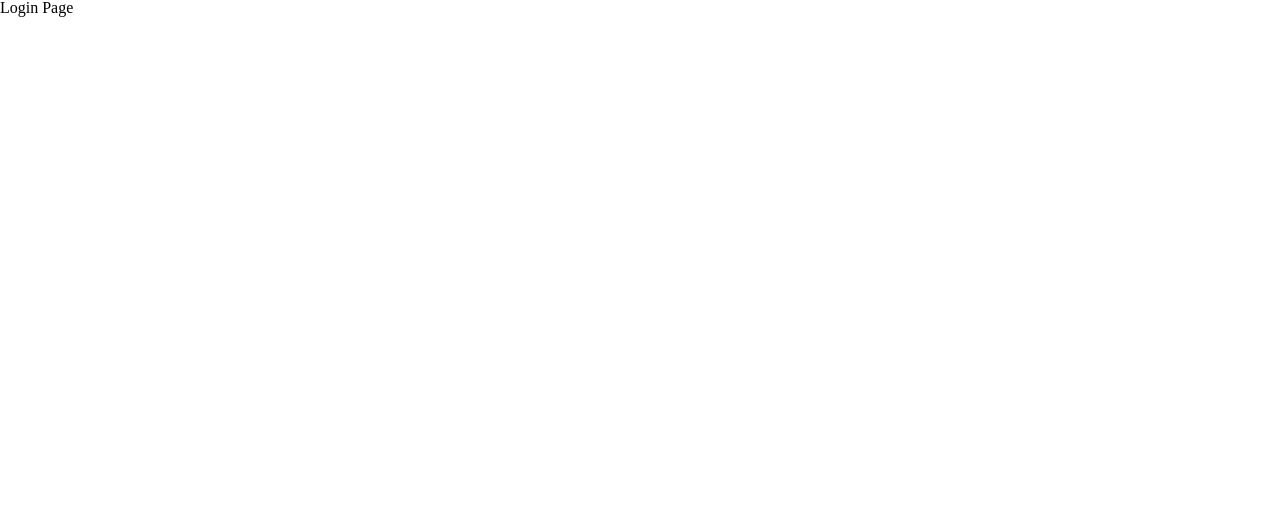
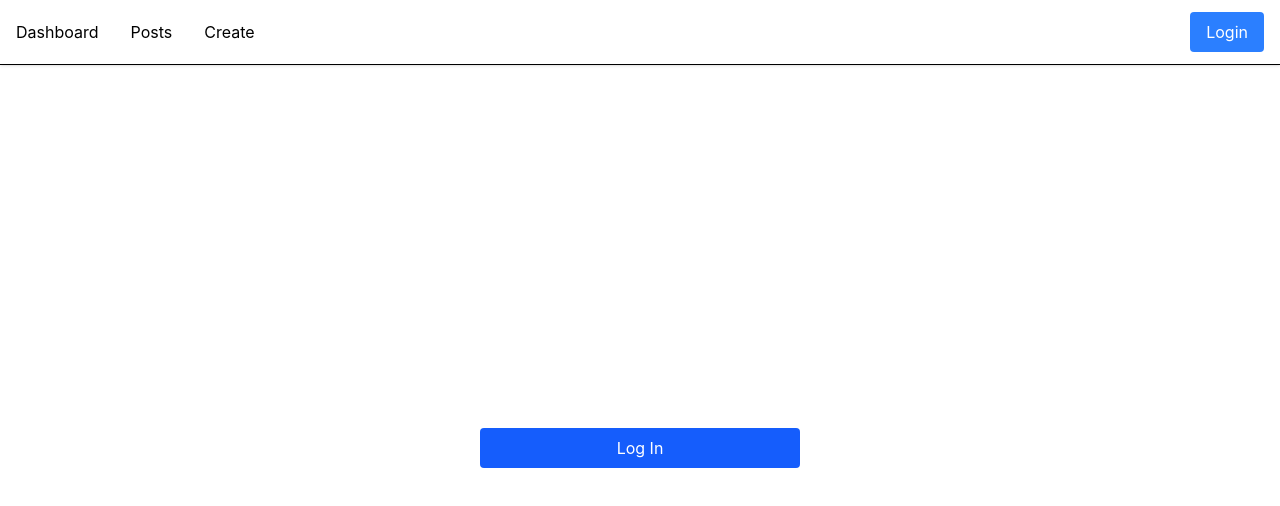
Before and after one commit to sunaycansev/post-view, a React (Vite) app: page /login in a window 1280 px wide. Shown: the top 506 px of the page. Built offline with nearby package versions, Linux system fonts and the light colour scheme.

Commit message:
feat: add login/logout and navbar

```diff
--- a/package.json
+++ b/package.json
@@ -15,14 +15,18 @@
   },
   "dependencies": {
     "@tailwindcss/vite": "^4.1.4",
+    "@tanstack/query-sync-storage-persister": "^5.74.4",
     "@tanstack/react-query": "^5.74.4",
     "@tanstack/react-query-devtools": "^5.74.4",
+    "@tanstack/react-query-persist-client": "^5.74.4",
     "husky": "^9.1.7",
     "lint-staged": "^15.5.1",
     "lodash": "^4.17.21",
+    "lucide-react": "^0.503.0",
     "react": "^18.2.0",
     "react-dom": "^18.2.0",
     "react-router-dom": "6",
+    "sonner": "^2.0.3",
     "tailwindcss": "^4.1.4"
   },
   "devDependencies": {
--- a/src/App.tsx
+++ b/src/App.tsx
@@ -3,15 +3,45 @@ import "./App.css";
 import routes from "@/routes/routes";
 import AuthWrapper from "@/components/AuthWrapper";
 import PrefetchWrapper from "@/components/PrefetchWrapper";
-import { QueryClient, QueryClientProvider } from "@tanstack/react-query";
+import { QueryClient } from "@tanstack/react-query";
+import { PersistQueryClientProvider } from "@tanstack/react-query-persist-client";
+import { createSyncStoragePersister } from "@tanstack/query-sync-storage-persister";
 import { ReactQueryDevtools } from "@tanstack/react-query-devtools";
+import { Toaster } from "sonner";
+import { AUTH_QUERY_KEY } from "./constants";
+import { Navbar } from "./components/Navbar";
 
-const queryClient = new QueryClient();
+const queryClient = new QueryClient({
+  defaultOptions: {
+    queries: {
+      gcTime: 1000 * 60 * 60 * 24,
+      staleTime: 1000 * 60 * 5,
+    },
+  },
+});
+
+const persister = createSyncStoragePersister({
+  storage: window.localStorage,
+});
 
 function App() {
   return (
-    <QueryClientProvider client={queryClient}>
+    <PersistQueryClientProvider
+      client={queryClient}
+      persistOptions={{
+        persister,
+        maxAge: 1000 * 60 * 60 * 24,
+        dehydrateOptions: {
+          shouldDehydrateQuery: (query) =>
+            query.queryKey[0] === AUTH_QUERY_KEY[0] &&
+            query.queryKey[1] === AUTH_QUERY_KEY[1],
+        },
+        hydrateOptions: {},
+      }}
+    >
       <BrowserRouter>
+        <Navbar />
+        <div className="pt-24">
           <Routes>
             {routes.map((route) => (
               <Route
@@ -30,9 +60,11 @@ function App() {
               />
             ))}
           </Routes>
+        </div>
+        <ReactQueryDevtools initialIsOpen={false} />
+        <Toaster richColors position="top-right" />
       </BrowserRouter>
-      <ReactQueryDevtools initialIsOpen={false} />
-    </QueryClientProvider>
+    </PersistQueryClientProvider>
   );
 }
 
--- a/src/components/AuthWrapper.tsx
+++ b/src/components/AuthWrapper.tsx
@@ -1,5 +1,5 @@
 import { PropsWithChildren } from "react";
-import { Navigate } from "react-router-dom";
+import { Navigate, useLocation } from "react-router-dom";
 import { Permission } from "@/constants";
 import { useAuth } from "@/hooks/useAuth";
 import AuthorityGuard from "./AuthorityGuard";
@@ -11,14 +11,19 @@ type AuthWrapperProps = PropsWithChildren<{
 
 const AuthWrapper = (props: AuthWrapperProps) => {
   const { isPrivate = false, permissions = [], children } = props;
-  const { user } = useAuth();
+  const { user, isLoading } = useAuth();
+  const location = useLocation();
+
+  if (isLoading) {
+    return <div>Loading Authentication...</div>;
+  }
 
   if (!isPrivate) {
     return <>{children}</>;
   }
 
   if (!user) {
-    return <Navigate to="/login" />;
+    return <Navigate to="/login" state={{ from: location }} replace />;
   }
 
   if (permissions.length > 0) {
--- /dev/null
+++ b/src/components/Navbar.tsx
@@ -0,0 +1,65 @@
+import { useAuth } from "@/hooks/useAuth";
+import { useQueryClient } from "@tanstack/react-query";
+import { AUTH_QUERY_KEY } from "@/constants";
+import { Link, useNavigate } from "react-router-dom";
+
+export const Navbar = () => {
+  const { user } = useAuth();
+  const queryClient = useQueryClient();
+  const navigate = useNavigate();
+
+  const handleLogout = () => {
+    queryClient.invalidateQueries({
+      queryKey: AUTH_QUERY_KEY,
+    });
+  };
+
+  const handleLogin = () => {
+    navigate("/login");
+  };
+
+  return (
+    <nav className="fixed top-0 left-0 right-0 z-50 bg-white border-b shadow-sm">
+      <div className="container grid grid-cols-2 items-center h-16 px-4 mx-auto">
+        <div className="flex gap-4 sm:gap-8">
+          <Link
+            to="/dashboard"
+            className="text-sm sm:text-base hover:text-gray-600"
+          >
+            Dashboard
+          </Link>
+          <Link
+            to="/posts"
+            className="text-sm sm:text-base hover:text-gray-600"
+          >
+            Posts
+          </Link>
+          <Link
+            to="/create-post"
+            className="text-sm sm:text-base hover:text-gray-600"
+          >
+            Create
+          </Link>
+        </div>
+
+        <div className="flex justify-end">
+          {user ? (
+            <button
+              onClick={handleLogout}
+              className="bg-red-500 hover:bg-red-600 hover:cursor-pointer px-3 py-1.5 sm:px-4 sm:py-2 rounded text-white text-sm sm:text-base"
+            >
+              Logout
+            </button>
+          ) : (
+            <button
+              onClick={handleLogin}
+              className="bg-blue-500 hover:bg-blue-600 hover:cursor-pointer px-3 py-1.5 sm:px-4 sm:py-2 rounded text-white text-sm sm:text-base"
+            >
+              Login
+            </button>
+          )}
+        </div>
+      </div>
+    </nav>
+  );
+};
--- a/src/constants.ts
+++ b/src/constants.ts
@@ -4,3 +4,17 @@ export enum Permission {
   EDIT_POST = "EDIT_POST",
   CREATE_POST = "CREATE_POST",
 }
+
+export interface User {
+  id: number;
+  name: string;
+  permissions: Permission[];
+}
+
+export const AUTH_QUERY_KEY = ["user", "me"];
+
+export const DUMMY_USER: User = {
+  id: 1,
+  name: "John Doe",
+  permissions: [Permission.VIEW_POSTS, Permission.VIEW_COMMENTS],
+};
--- a/src/hooks/useAuth.ts
+++ b/src/hooks/useAuth.ts
@@ -1,11 +1,20 @@
-import { Permission } from "@/constants";
+import { useQuery } from "@tanstack/react-query";
+import { AUTH_QUERY_KEY, User } from "../constants";
 
 export const useAuth = () => {
+  const { data: user, isPending } = useQuery<User | null, Error>({
+    queryKey: AUTH_QUERY_KEY,
+    queryFn: () => null,
+    staleTime: Infinity,
+    gcTime: Infinity,
+    retry: false,
+    refetchOnWindowFocus: false,
+    refetchOnMount: false,
+    refetchOnReconnect: false,
+  });
+
   return {
-    user: {
-      id: "1",
-      name: "John Doe",
-      permissions: [Permission.VIEW_POSTS, Permission.VIEW_COMMENTS],
-    },
+    user,
+    isLoading: isPending,
   };
 };
--- a/src/index.css
+++ b/src/index.css
@@ -1,129 +1,7 @@
-/* http://meyerweb.com/eric/tools/css/reset/
-   v2.0 | 20110126
-   License: none (public domain)
-*/
+* {
+  box-sizing: border-box;
+}
 
-html,
-body,
-div,
-span,
-applet,
-object,
-iframe,
-h1,
-h2,
-h3,
-h4,
-h5,
-h6,
-p,
-blockquote,
-pre,
-a,
-abbr,
-acronym,
-address,
-big,
-cite,
-code,
-del,
-dfn,
-em,
-img,
-ins,
-kbd,
-q,
-s,
-samp,
-small,
-strike,
-strong,
-sub,
-sup,
-tt,
-var,
-b,
-u,
-i,
-center,
-dl,
-dt,
-dd,
-ol,
-ul,
-li,
-fieldset,
-form,
-label,
-legend,
-table,
-caption,
-tbody,
-tfoot,
-thead,
-tr,
-th,
-td,
-article,
-aside,
-canvas,
-details,
-embed,
-figure,
-figcaption,
-footer,
-header,
-hgroup,
-menu,
-nav,
-output,
-ruby,
-section,
-summary,
-time,
-mark,
-audio,
-video {
-  margin: 0;
-  padding: 0;
-  border: 0;
-  font-size: 100%;
-  font: inherit;
-  vertical-align: baseline;
+body {
+  font-family: "Inter", sans-serif;
 }
-/* HTML5 display-role reset for older browsers */
-article,
-aside,
-details,
-figcaption,
-figure,
-footer,
-header,
-hgroup,
-menu,
-nav,
-section {
-  display: block;
-}
-body {
-  line-height: 1;
-}
-ol,
-ul {
-  list-style: none;
-}
-blockquote,
-q {
-  quotes: none;
-}
-blockquote:before,
-blockquote:after,
-q:before,
-q:after {
-  content: "";
-  content: none;
-}
-table {
-  border-collapse: collapse;
-  border-spacing: 0;
-}
--- a/src/pages/Login.tsx
+++ b/src/pages/Login.tsx
@@ -1,3 +1,38 @@
+import { useQueryClient } from "@tanstack/react-query";
+import { AUTH_QUERY_KEY, DUMMY_USER } from "../constants";
+import { toast } from "sonner";
+import { useLocation, useNavigate } from "react-router-dom";
+
 export const Login = () => {
-  return <div>Login Page</div>;
+  const queryClient = useQueryClient();
+  const navigate = useNavigate();
+  const location = useLocation();
+
+  const from = location.state?.from?.pathname || "/";
+
+  const handleLogin = () => {
+    try {
+      queryClient.setQueryData(AUTH_QUERY_KEY, DUMMY_USER);
+      toast.success("Logged in successfully");
+      navigate(from, { replace: true });
+    } catch (error) {
+      console.error("Failed to log in", error);
+      toast.error("Failed to log in");
+    }
+  };
+
+  return (
+    <div className="flex flex-col items-center justify-center min-h-[calc(100vh-6rem)]">
+      <div className="w-full max-w-xs text-center">
+        <button
+          type="button"
+          onClick={handleLogin}
+          className="w-full px-4 py-2 bg-blue-600 text-white rounded hover:bg-blue-700 hover:cursor-pointer"
+          aria-label="Log in"
+        >
+          Log In
+        </button>
+      </div>
+    </div>
+  );
 };
```
Also changed, not shown: 1 other file (tests, documents, lock files or other folders). Lines whose indentation alone changed are shown as unchanged.
